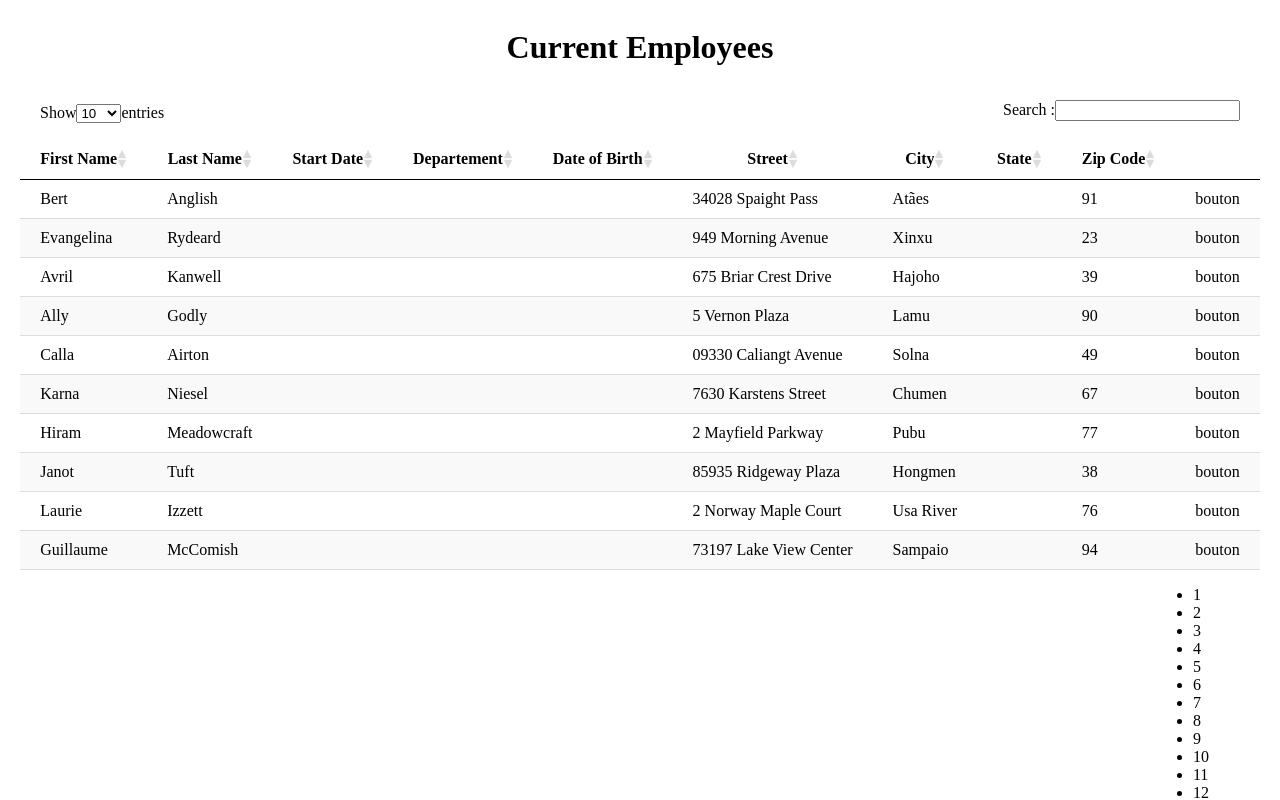
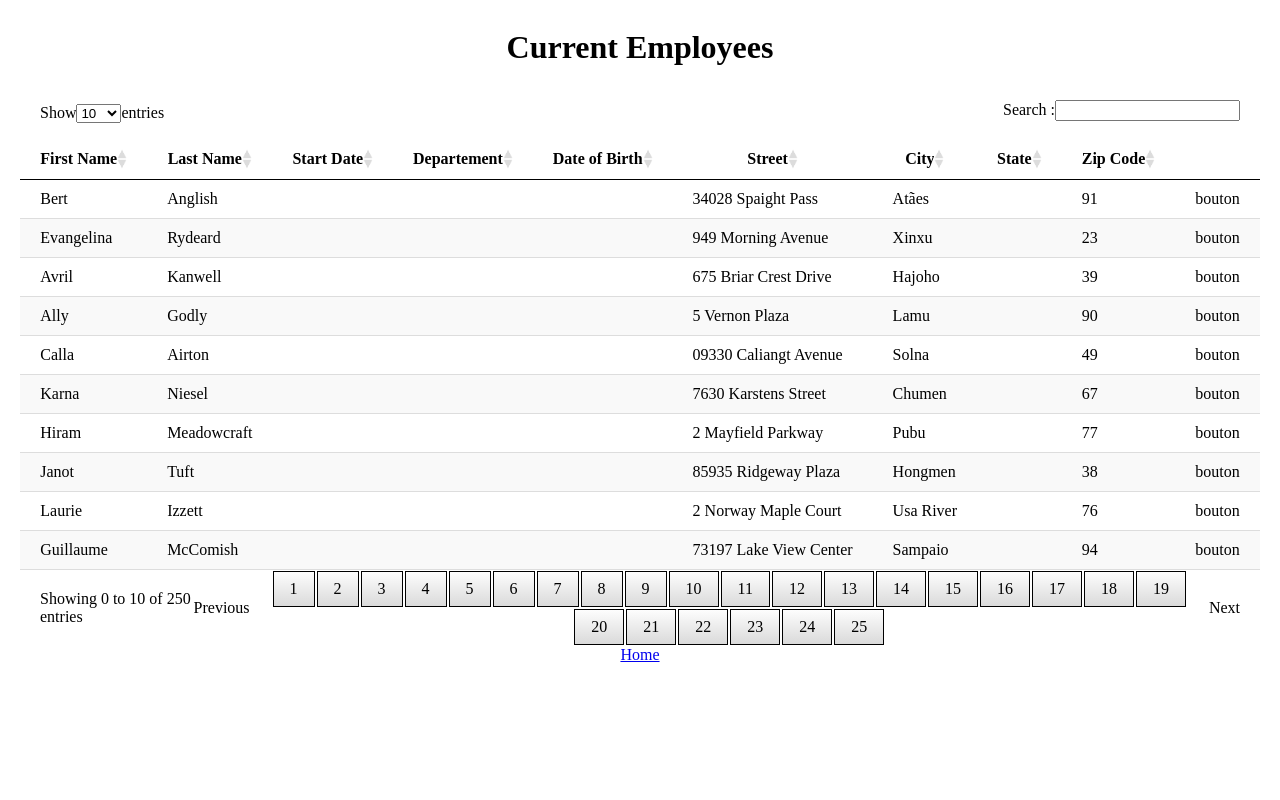
Before and after one commit to Squal94/Khadir_Lounis_Projet_14_122022, a React (Create React App) app in the folder wealth_health/: page /employee in a window 1280 px wide. Shown: the top 800 px of the page. Built offline with nearby package versions, Linux system fonts and the light colour scheme.

Commit message:
pagination btn v5 reussi

```diff
--- a/wealth_health/src/Features/editArrayContent.slice.js
+++ b/wealth_health/src/Features/editArrayContent.slice.js
@@ -120,10 +120,10 @@ export const editArrayContent = createSlice({
 export const {
   newEmployee,
   paginationBtn,
-  sortEmployee,
-  searchEmployee,
   paginationFunctionnality,
   paginationArrayLine,
+  searchEmployee,
+  sortEmployee,
 } = editArrayContent.actions;
 
 export default editArrayContent.reducer;
--- a/wealth_health/src/Styles/Components/_pagination.scss
+++ b/wealth_health/src/Styles/Components/_pagination.scss
@@ -13,15 +13,26 @@
       align-items: center;
     }
     &__btn {
+      &--list {
+        display: flex;
+        flex-flow: row wrap;
+        align-items: center;
+        justify-content: center;
+        padding: 0;
+
+        margin: 0px 15px;
+        &--item {
+          display: flex;
+          justify-content: center;
+          padding: 8px 16px;
+          border: 0.5px solid black;
+          background: linear-gradient(to bottom, #fdfdfd, #dadada);
+          margin: 1px;
+        }
+      }
       display: flex;
       flex-flow: row nowrap;
       align-items: center;
-      &--counter {
-        padding: 8px 16px;
-        border: 0.5px solid black;
-        background: linear-gradient(to bottom, #fdfdfd, #dadada);
-        margin: 0px 15px;
-      }
     }
   }
   &--home {
```
Also changed, not shown: wealth_health/src/Components/Pagination.js (+0 -7 lines).
